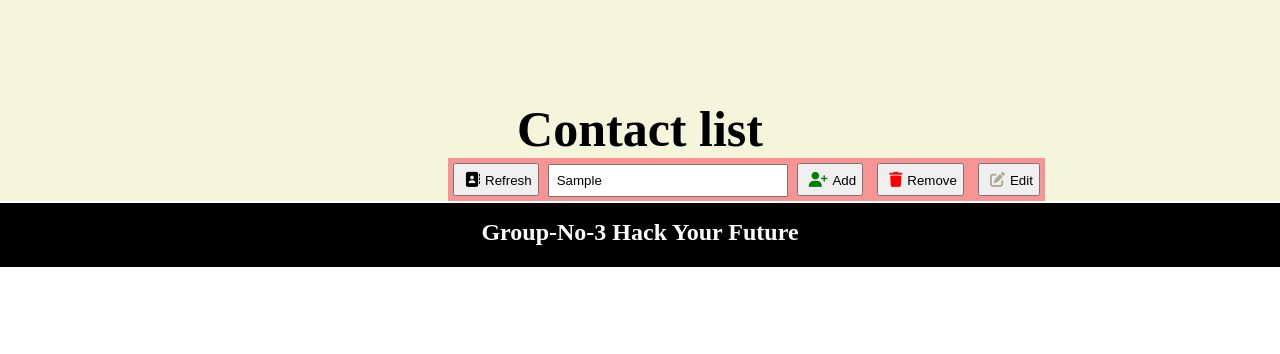
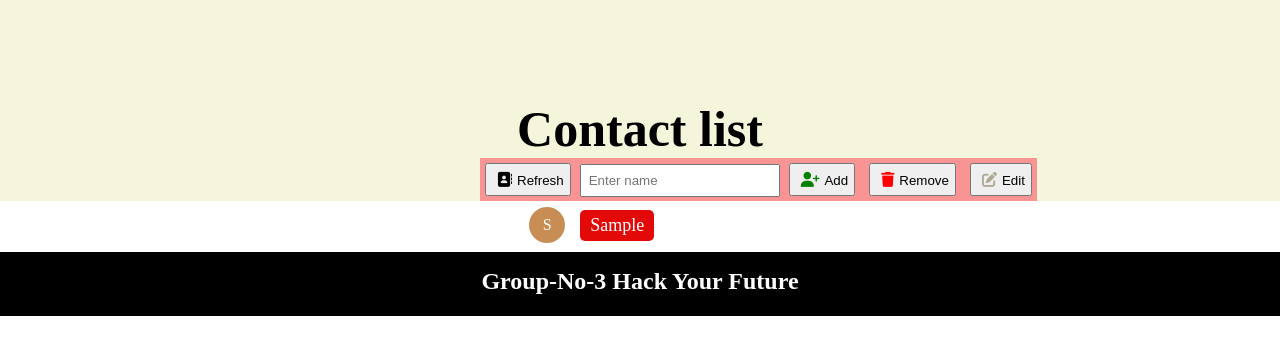
Before and after one commit to lab-brussels-1/Group-3-separation-of-concerns-starter, a website built with Vite: page index.html in a window 1280 px wide. Both pictures are taken after typing "Sample" into the empty fields and a click on the button "Add". Built offline with nearby package versions, Linux system fonts and the light colour scheme.

Commit message:
add js file

```diff
--- a/client/data/constants.js
+++ b/client/data/constants.js
@@ -1,7 +1,11 @@
 // event types
+
+export const MOUSE_EVENT = 'click';
 
 // IDs
 
-// classes
-
-// ... other things?
+export const NAME_INPUT = 'name-input';
+export const ADD_CONTACT = 'add-contact';
+export const REMOVE_CONTACT = 'remove-contact';
+export const EDIT_CONTACT = 'edit-contact';
+export const CONTACT_LIST = 'contact-list';
--- a/client/data/state.js
+++ b/client/data/state.js
@@ -1 +1,3 @@
-export const state = {};
+export const state = {
+	addBook: [],
+};
--- /dev/null
+++ b/client/src/handlers/add-contact.js
@@ -0,0 +1,40 @@
+import { state } from '../../data/state.js';
+import { randomColor } from '../utils/add-contact.js';
+import { CONTACT_LIST } from '../../data/constants.js';
+
+export const addContact = (fullName) => {
+	if (fullName === '') alert('"Input is empty"');
+	if (!fullName || !fullName.trim()) return;
+
+	// created ul element
+
+	const contactUl = document.createElement('ul');
+	contactUl.setAttribute('class', 'contact-entry');
+
+	// created li for initial of name
+
+	const nameInitialLi = document.createElement('li');
+	nameInitialLi.setAttribute('class', 'name-initial');
+	nameInitialLi.textContent = fullName.charAt(0);
+	nameInitialLi.style.backgroundColor = randomColor();
+
+	// created li for fullname
+
+	const fullNameDiv = document.createElement('li');
+	fullNameDiv.setAttribute('class', 'full-name');
+	fullNameDiv.textContent = fullName;
+	fullNameDiv.style.backgroundColor = randomColor();
+
+	// append order
+
+	contactUl.appendChild(nameInitialLi);
+	contactUl.appendChild(fullNameDiv);
+
+	// assign id
+
+	document.getElementById(CONTACT_LIST).append(contactUl);
+
+	// store in inputs in the data file
+
+	state.addBook.push(contactUl);
+};
--- a/client/src/init.js
+++ b/client/src/init.js
@@ -0,0 +1,4 @@
+import { NAME_INPUT } from '../data/constants.js';
+import { listenersContact } from './listeners/add-contact.js';
+
+listenersContact(document.getElementById(NAME_INPUT));
--- /dev/null
+++ b/client/src/listeners/add-contact.js
@@ -0,0 +1,16 @@
+import { addContact } from '../handlers/add-contact.js';
+import { ADD_CONTACT, MOUSE_EVENT, NAME_INPUT } from '../../data/constants.js';
+
+// listener function
+
+export const listenersContact = () => {
+	document
+		.getElementById(ADD_CONTACT)
+		.addEventListener(MOUSE_EVENT, (event) => {
+			debugger;
+			event.preventDefault();
+			const nameInput = document.getElementById(NAME_INPUT);
+			addContact(nameInput.value);
+			nameInput.value = '';
+		});
+};
--- /dev/null
+++ b/client/src/utils/add-contact.js
@@ -0,0 +1,13 @@
+export const randomColor = () => {
+	const colors = [
+		'#75026e',
+		'#059c16',
+		'#000770',
+		'#7a3e02',
+		'#036b64',
+		'#505e2d',
+		'#e30909',
+		'#b05e0c',
+	];
+	return colors[Math.floor(Math.random() * colors.length)];
+};
--- a/client/styles/index.css
+++ b/client/styles/index.css
@@ -20,7 +20,7 @@
 .list-item {
 	width: fit-content;
 	display: flex;
-	margin-left: 28rem;
+	margin-left: 30rem;
 	background-color: rgb(249, 148, 148);
 }
 
@@ -30,7 +30,7 @@
 
 input {
 	padding: 7px;
-	width: 240px;
+	width: 200px;
 	max-width: 100%;
 }
 
@@ -86,7 +86,7 @@ button {
 	flex-direction: row;
 	width: fit-content;
 	padding: 6px;
-	margin-left: 23rem;
+	margin-left: 32.7rem;
 }
 
 .name-initial {
```
